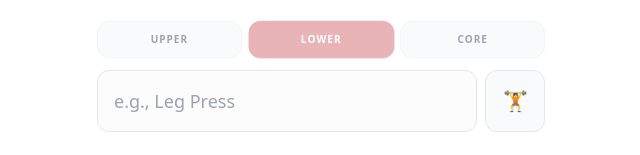
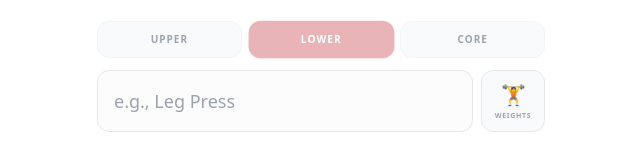
Before and after one commit to minesnm/ines-gym-tracker, a Next.js app: page / in a window 1280 px wide. Shown: the part 123-278 px from the top of the page, without its empty margins (319-959 px from the left). Built offline with nearby package versions, Linux system fonts and the light colour scheme.

Commit message:
Update page.tsx

```diff
--- a/app/page.tsx
+++ b/app/page.tsx
@@ -20,13 +20,11 @@ export default function GymTracker() {
   const [weight, setWeight] = useState<number | "">(20);
   const [sets, setSets] = useState<number | "">(3);
   const [reps, setReps] = useState<number | "">(10);
-
   const [history, setHistory] = useState<Workout[]>([]);
   const [lastRecord, setLastRecord] = useState<Workout | null>(null);
   const [todayRecord, setTodayRecord] = useState<Workout | null>(null);
   const [successMode, setSuccessMode] = useState(false);
   const [chartData, setChartData] = useState<{ date: string; maxWeight: number }[]>([]);
-
   const [isSaved, setIsSaved] = useState(false);
   const fileInputRef = useRef<HTMLInputElement>(null);
 
@@ -330,18 +328,23 @@ export default function GymTracker() {
         {todayRecord ? (
           <div className="p-6 rounded-3xl transition-all duration-300 bg-[#E8B4B8]/10 border border-[#E8B4B8]/40 shadow-sm">
             <div className="flex justify-between items-center mb-1">
-              {/* FIXED: Apostrophe encoded as &apos; here */}
               <p className="text-xs uppercase tracking-widest text-[#E8B4B8] font-bold">Today&apos;s Log ({getEquipmentLabel(todayRecord.equipment)})</p>
               <span className="text-[9px] bg-[#E8B4B8] text-white px-2 py-0.5 rounded-full font-bold uppercase tracking-wider">Active</span>
             </div>
-            <p className="text-xl font-medium text-gray-800">{todayRecord.weight > 0 ? `${todayRecord.weight}kg for ` : ""}{todayRecord.sets} × {todayRecord.reps}</p>
+            <p className="text-xl font-medium text-gray-800">
+              {todayRecord.weight > 0 ? `${todayRecord.weight}kg ` : ""}
+              {todayRecord.reps} × {todayRecord.sets}
+            </p>
             <p className="mt-1 text-[10px] font-semibold text-[#E8B4B8]/80 uppercase tracking-widest">Updating will override this entry</p>
             {renderGraph()}
           </div>
         ) : lastRecord ? (
           <div className={`p-6 rounded-3xl transition-all duration-300 ${successMode ? "bg-[#A9C2A3]/10 border border-[#A9C2A3]/50" : "bg-white border border-gray-100 shadow-sm"}`}>
             <p className="text-xs uppercase tracking-widest text-gray-400 mb-1">Last Time ({getEquipmentLabel(lastRecord.equipment)})</p>
-            <p className="text-xl font-medium text-gray-700">{lastRecord.weight > 0 ? `${lastRecord.weight}kg for ` : ""}{lastRecord.sets} × {lastRecord.reps}</p>
+            <p className="text-xl font-medium text-gray-700">
+              {lastRecord.weight > 0 ? `${lastRecord.weight}kg ` : ""}
+              {lastRecord.reps} × {lastRecord.sets}
+            </p>
             {renderGraph()}
           </div>
         ) : null}
@@ -355,8 +358,10 @@ export default function GymTracker() {
             </div>
             <div className="flex space-x-2">
               <input type="text" placeholder="e.g., Leg Press" value={exercise} onChange={(e) => setExercise(e.target.value)} className="flex-1 bg-gray-50/50 border border-gray-200 rounded-xl p-4 outline-none focus:border-[#E8B4B8] text-lg" />
-              <button onClick={() => { triggerHaptic(20); setEquipment(equipment === "free" ? "machine" : equipment === "machine" ? "bodyweight" : "free"); }} className="w-[60px] bg-gray-50 border border-gray-200 rounded-xl flex items-center justify-center">
-                <span className="text-xl">{getEquipmentIcon(equipment)}</span>
+              {/* FIXED: Removed the .slice(0, 4) so the full word displays */}
+              <button onClick={() => { triggerHaptic(20); setEquipment(equipment === "free" ? "machine" : equipment === "machine" ? "bodyweight" : "free"); }} className="w-[64px] bg-gray-50 border border-gray-200 rounded-xl flex flex-col items-center justify-center">
+                <span className="text-xl mb-0.5">{getEquipmentIcon(equipment)}</span>
+                <span className="text-[7px] uppercase tracking-widest text-gray-400 font-bold">{getEquipmentLabel(equipment)}</span>
               </button>
             </div>
           </div>
```
